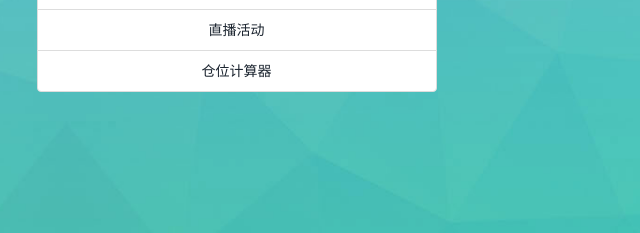
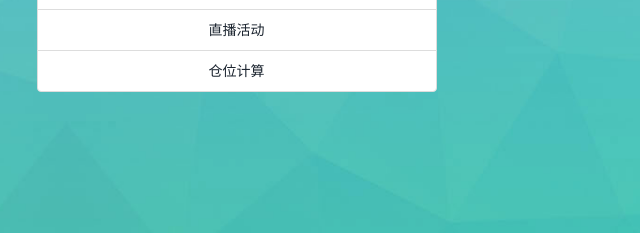
Before and after one commit to borenwu007/charonweb, a plain HTML site: page index.html in a window 1280 px wide. Shown: the part 396-629 px from the top of the page, 574-1214 px from the left. Drawn offline with Linux system fonts and the light colour scheme.

Commit message:
2019-12-21

```diff
--- a/index.html
+++ b/index.html
@@ -62,7 +62,7 @@ License URL: http://creativecommons.org/licenses/by/3.0/
 					<li class="list-group-item"><a href="http://cbit.vip/charon/" target="_blank">内容精选</a></li>
 					<li class="list-group-item"><a href="https://space.bilibili.com/64370312" target="_blank">直播活动</a></li>
 					<!-- <li class="list-group-item"><a href="https://study.163.com/instructor/1398404939.htm?_trace_c_p_k2_=08c800338ea1483bb6bff65441d15cec" target="_blank">网易云课堂</a></li> -->
-					<li class="list-group-item"><a href="http://cbit.vip:8087/position/v1" target="_blank">仓位计算器</a></li>
+					<li class="list-group-item"><a href="http://cbit.vip:8087/position/v1" target="_blank">仓位计算</a></li>
 				</ul>
 
 			</div>
```
